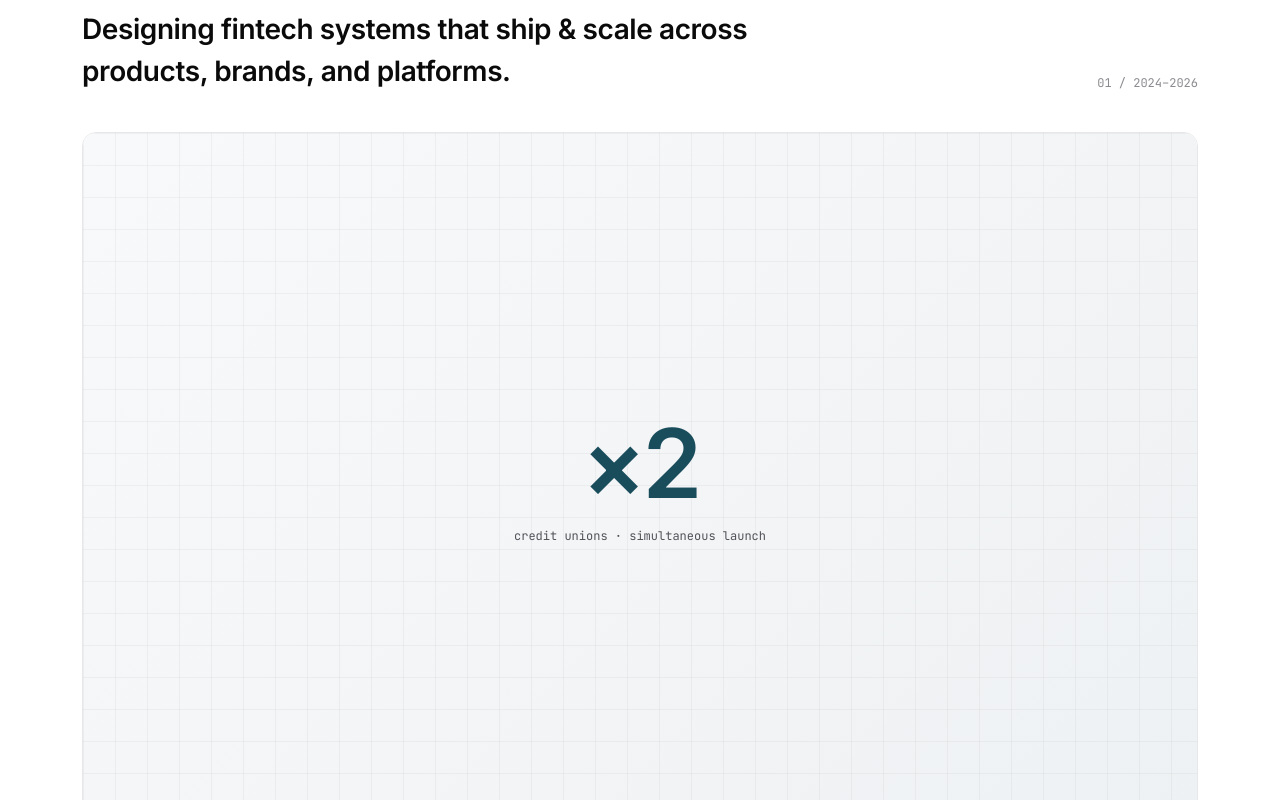
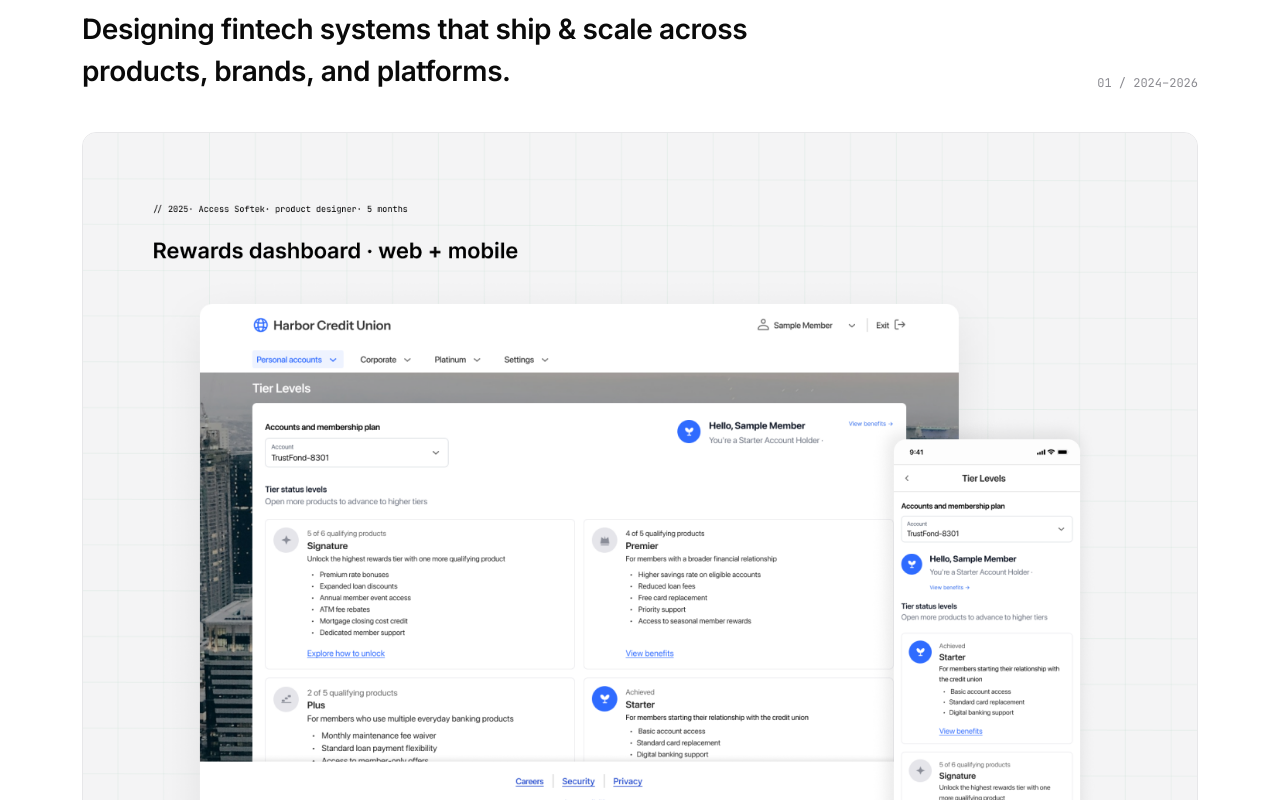
Before and after one commit to spacewalker02/lana-portfolio, a React (Vite) app: page / in a window 1280 px wide. Shown: the part 860-1660 px from the top of the page. Built offline with nearby package versions, Linux system fonts and the light colour scheme.

Commit message:
feat: replace generic cover with True Blue hero image

```diff
--- a/src/components/home/CaseCard/CaseCard.module.scss
+++ b/src/components/home/CaseCard/CaseCard.module.scss
@@ -24,10 +24,10 @@
   }
 
   .cover {
-    aspect-ratio: 16 / 10;
-    overflow: hidden;
-    background: var(--surface);
-    border-bottom: 1px solid var(--border);
+    width: 100%;
+    height: 100%;
+    object-fit: cover;
+    object-position: top center;
   }
 
   .visual {
--- a/src/data/cases.ts
+++ b/src/data/cases.ts
@@ -23,9 +23,9 @@ export const cases: Case[] = [
     },
     tags: ['multi-tenant', 'design system', 'web + mobile'],
     cover: {
-      kind: 'nda',
-      metric: '×2',
-      caption: 'credit unions · simultaneous launch',
+      kind: 'screenshot',
+      src: '/cases/true-blue/hero-desktop.png',
+      alt: 'True Blue Loyalty Rewards - desktop and mobile mockups showing tier-based rewards dashboard for Harbor Credit Union (fictional, NDA-safe brand)',
     },
 
     tldr: {
```
Also changed, not shown: public/cases/true-blue/hero-desktop.png (added).
